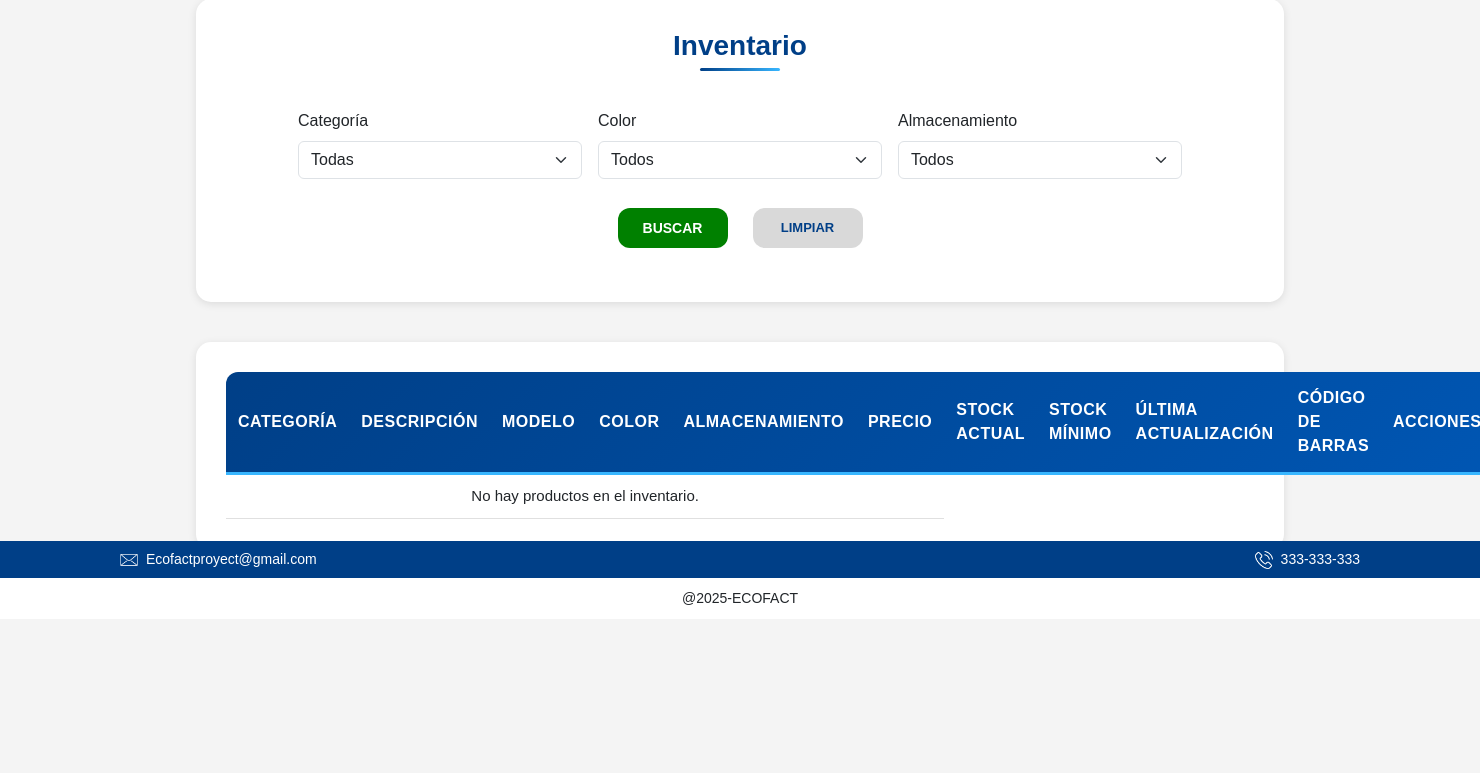
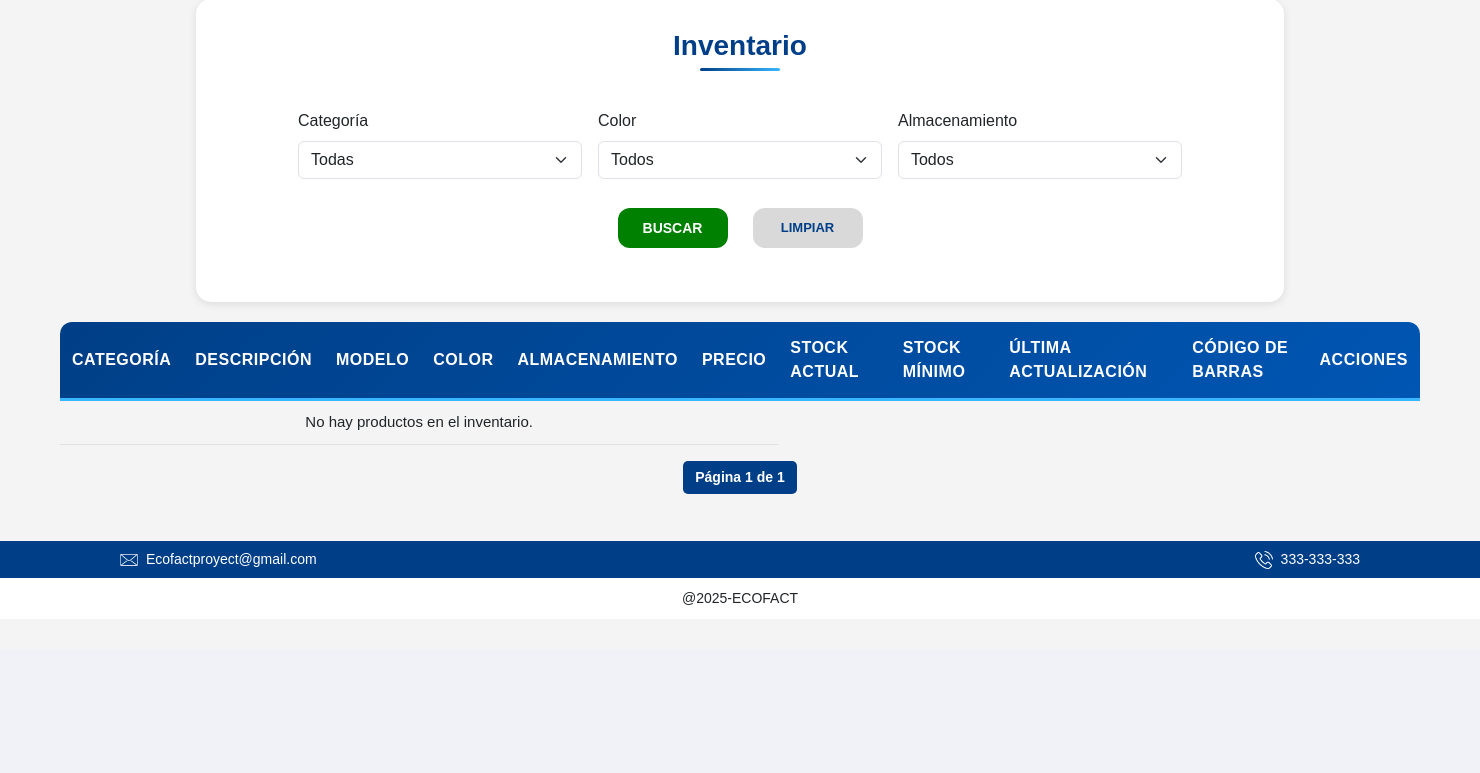
Before and after one commit to Infona2049/front-ecofact, a Django app: page /productos/inventario/ in a window 1480 px wide. Shown: the part 181-954 px from the top of the page. After the commit the page ends 800 px from the top, so only its background shows below. Run offline with Django 5.2, Linux system fonts and the light colour scheme; data that the repository does not hold is empty; some libraries are stand-ins or nearby versions.

Commit message:
ajustes de inventario css

```diff
--- a/productos/static/productos/css/inventario.css
+++ b/productos/static/productos/css/inventario.css
@@ -182,14 +182,7 @@ h2::after {
 }
 
 /* CONTENEDOR DE TABLA */
-.tabla-container {
-  background-color: white;          /* Fondo blanco */
-  border-radius: 15px;              /* Bordes redondeados */
-  box-shadow: 0 2px 8px rgba(0,0,0,0.1); /* Sombra suave */
-  padding: 30px;                    /* Espacio interno */
-  width: 80%;                       /* Ancho ajustable */
-  margin: 20px auto;                /* Centrado */
-}
+
 
 
 /* TABLA DE INVENTARIO */
```
Also changed, not shown: facturas/static/facturas/css/historial_factura.css (+21 -20 lines).
